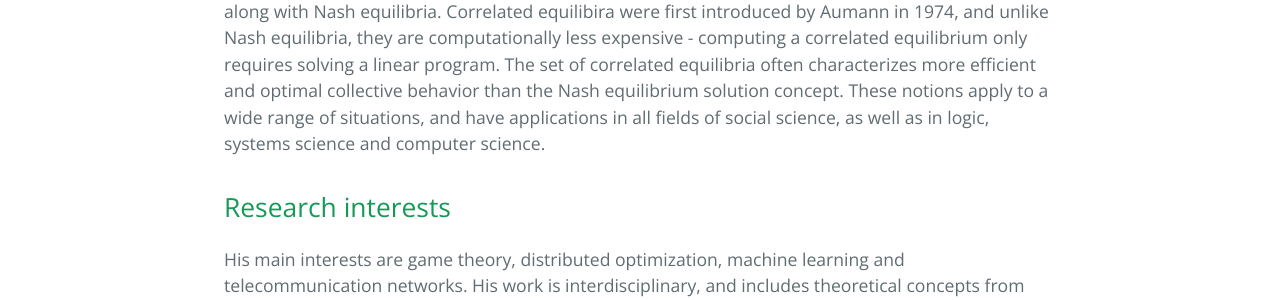
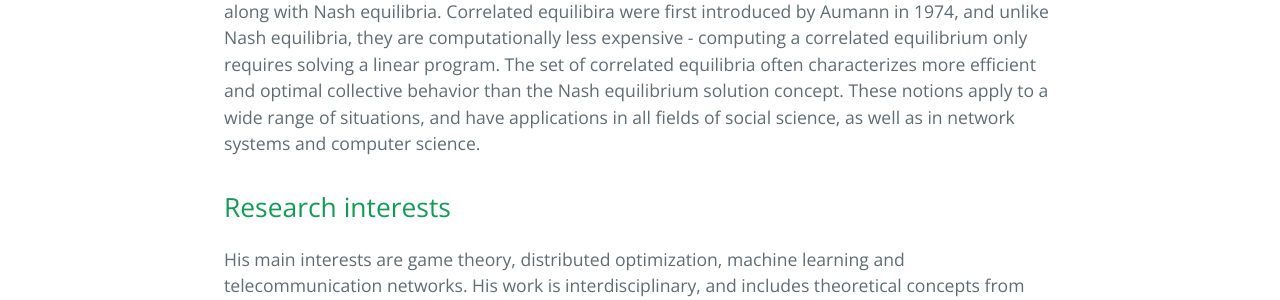
Before and after one commit to thomas-bfs/thomas-bfs.github.io, a Jekyll site: the page built from about.md, in a window 1280 px wide. Shown: the part 1571-1871 px from the top of the page. Built offline with Jekyll 4.4.1, drawn with Linux system fonts in a browser that asks for light colours; nearby versions of some CDN libraries; a style sheet for code colours, icons or effects is not loaded; some of the changed text lies outside the part shown.

Commit message:
Update about.md

```diff
--- a/about.md
+++ b/about.md
@@ -26,7 +26,7 @@ The Modelling and Statistical Analysis team is composed of researchers with diff
 
 Game theory is the umbrella term for the science of logical decision making in humans, animals, and computers. The main motivation of the PhD is to develop distributed learning methods that guarantee convergence to correlated equilibria, which is a core solution concept in Game Theory, along with Nash equilibria.
 Correlated equilibira were first introduced by Aumann in 1974, and unlike Nash equilibria, they are computationally less expensive - computing a correlated equilibrium only requires solving a linear program. The set of correlated equilibria often characterizes more efficient and optimal collective behavior than the Nash equilibrium solution concept.
-These notions apply to a wide range of situations, and have applications in all fields of social science, as well as in logic, systems science and computer science.
+These notions apply to a wide range of situations, and have applications in all fields of social science, as well as in network systems and computer science.
 
 
 ## Research interests
```
